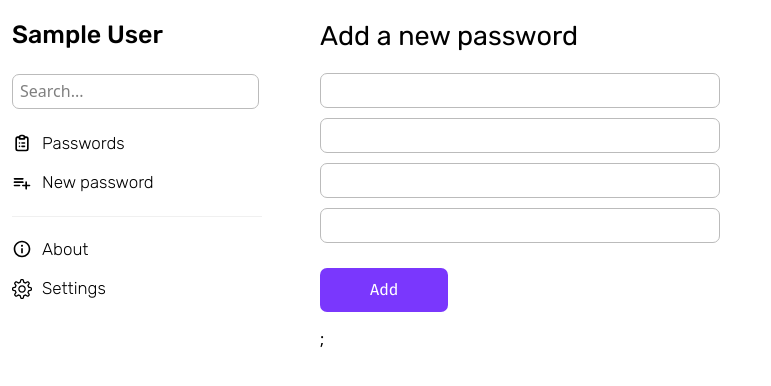
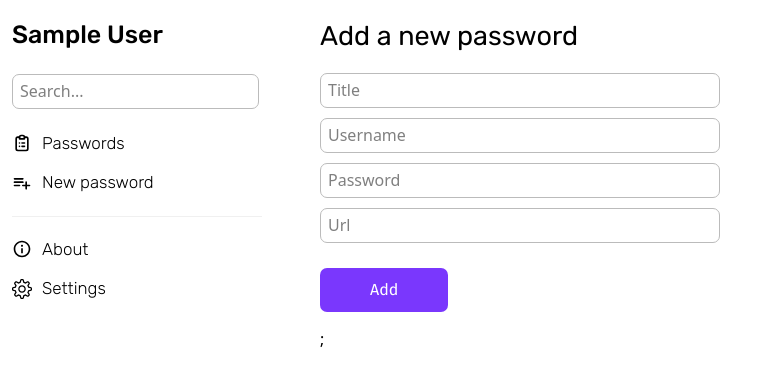
Before and after one commit to GeorgiosDrivas/password-manager, a Next.js app: page /dashboard/new-item in a window 1280 px wide. Shown: the top 386 px of the page, without its empty margins (0-771 px from the left). Built offline with nearby package versions, Linux system fonts and the light colour scheme; no server answers; sample sign-in values are in the browser's storage.

Commit message:
chore: Add placeholder to new Password form fields

```diff
--- a/src/components/newItem.tsx
+++ b/src/components/newItem.tsx
@@ -47,10 +47,17 @@ export default function NewItem({ userId }: { userId: string }) {
         id="new-item-form"
         className="mt-4"
       >
-        <input {...register("title", { required: true })} />
-        <input {...register("username", { required: true })} />
-        <input type="password" {...register("password", { required: true })} />
-        <input {...register("url", { required: true })} />
+        <input placeholder="Title" {...register("title", { required: true })} />
+        <input
+          placeholder="Username"
+          {...register("username", { required: true })}
+        />
+        <input
+          placeholder="Password"
+          type="password"
+          {...register("password", { required: true })}
+        />
+        <input placeholder="Url" {...register("url", { required: true })} />
         <button
           type="submit"
           className="cursor-pointer fira-sans-medium btn-hover"
```
